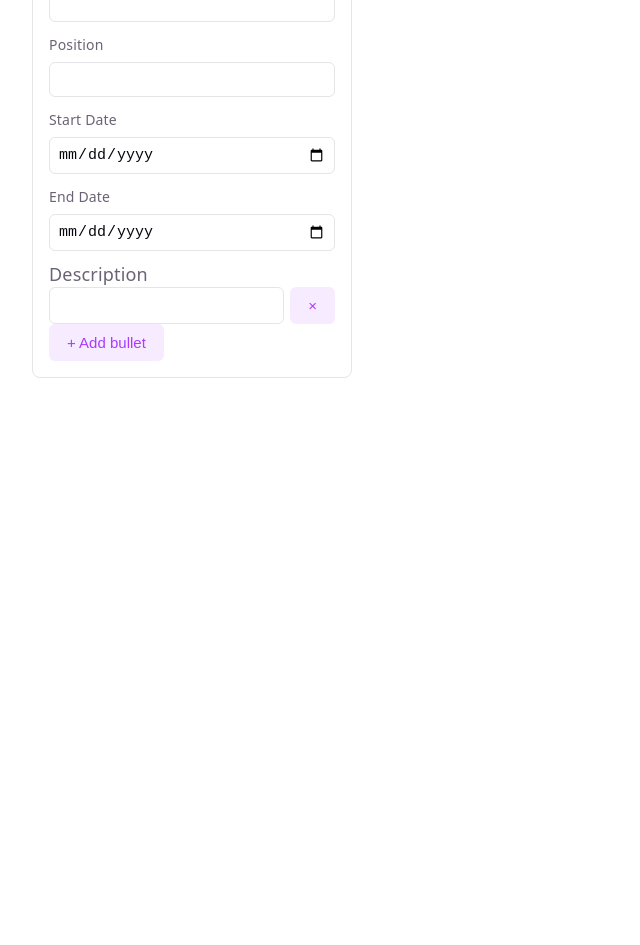
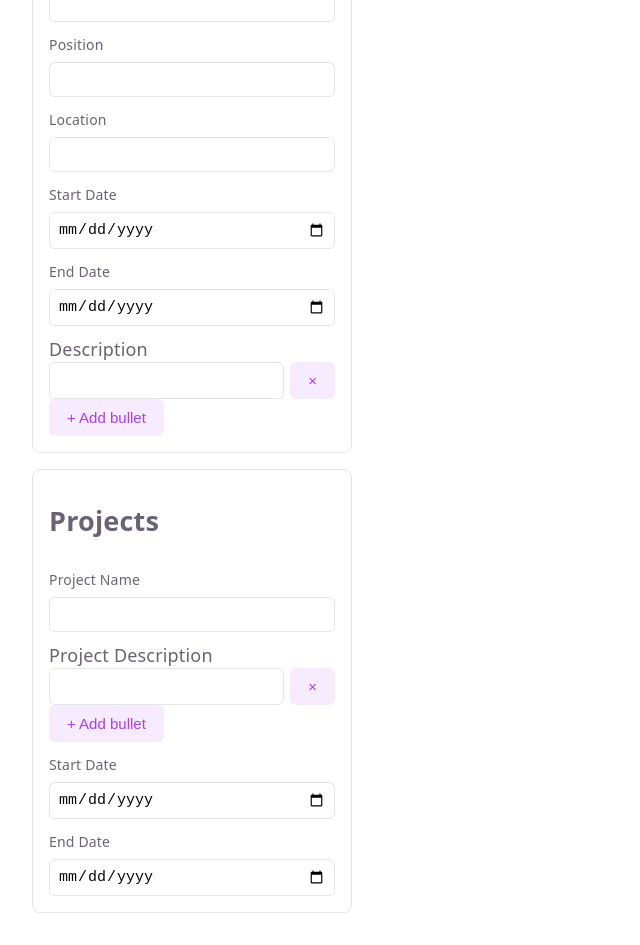
Before and after one commit to naaim04/CV-Application, a React (Vite) app: page / in a window 1280 px wide. Shown: the part 1020-1965 px from the top of the page, without its empty margins (0-640 px from the left). Before the commit the page ends 1430 px from the top, so only its background shows below. Built offline with nearby package versions, Linux system fonts and the light colour scheme.

Commit message:
add projects section

```diff
--- a/src/App.jsx
+++ b/src/App.jsx
@@ -4,75 +4,55 @@ import Resume from './components/Resume'
 import './styles/layout.css'
 
 function App() {
-  // SHARED state: both the form (Sidebar > GeneralInfo) and the display (Resume)
-  // need these, so they live here in the closest common parent — "lifting state up".
-  const [name, setName] = useState('')
-  const [email, setEmail] = useState('')
-  const [phone, setPhone] = useState('')
+  // Each CV section is ONE object of state instead of many loose variables.
+  // This is the "lifting state up" idea, tidied: the whole app's data is these
+  // three objects, and we pass just an object + its setter to each component.
+  const [general, setGeneral] = useState({
+    name: '',
+    email: '',
+    phone: '',
+  })
 
-  // Education fields — same idea, shared between the form and the resume.
-  const [schoolName, setSchoolName] = useState('')
-  const [title, setTitle] = useState('')
-  const [dateStart, setDateStart] = useState('')
-  const [dateEnd, setDateEnd] = useState('')
-  const [location, setLocation] = useState('')
-  // Practical fields — same idea, shared between the form and the resume.
-  const [companyName, setCompanyName] = useState('')
-  const [position, setPosition] = useState('')
-  const [expTasks, setExpTasks] = useState(['']) // a list of bullet points; starts with one empty block
-  const [jobDateStart, setJobDateStart] = useState('')
-  const [jobDateEnd, setJobDateEnd] = useState('')
+  const [education, setEducation] = useState({
+    schoolName: '',
+    title: '',
+    dateStart: '',
+    dateEnd: '',
+    location: '',
+  })
 
+  const [experience, setExperience] = useState({
+    companyName: '',
+    position: '',
+    jobLocation: '',
+    jobDateStart: '',
+    jobDateEnd: '',
+    expTasks: [''], // a list of bullet points; starts with one empty block
+  })
+
+  const [projects, setProjects] = useState({
+    projectName: '',
+    projectDateStart: '',
+    projectDateEnd: '',
+    projTasks: [''], // a list of bullet points; starts with one empty block
+
+  })
 
   return (
     <div className="app">
-      {/* Pass the values DOWN, plus the setter functions DOWN.
-          The inputs will call the setters, which updates state HERE,
-          which re-renders BOTH the sidebar and the resume. */}
+      {/* Pass each section's object DOWN, plus its setter. The forms read from
+          the object and call the setter to update it; the resume just reads. */}
       <Sidebar
-        name={name}
-        email={email}
-        phone={phone}
-        setName={setName}
-        setEmail={setEmail}
-        setPhone={setPhone}
-        schoolName={schoolName}
-        title={title}
-        dateStart={dateStart}
-        dateEnd={dateEnd}
-        setSchoolName={setSchoolName}
-        setTitle={setTitle}
-        setDateStart={setDateStart}
-        setDateEnd={setDateEnd}
-        location={location}
-        setLocation={setLocation}
-        companyName={companyName}
-        position={position}
-        expTasks={expTasks}
-        jobDateStart={jobDateStart}
-        jobDateEnd={jobDateEnd}
-        setCompanyName={setCompanyName}
-        setPosition={setPosition}
-        setExpTasks={setExpTasks}
-        setJobDateStart={setJobDateStart}
-        setJobDateEnd={setJobDateEnd}
+        general={general}
+        setGeneral={setGeneral}
+        education={education}
+        setEducation={setEducation}
+        experience={experience}
+        setExperience={setExperience}
+        projects={projects}
+        setProjects={setProjects}
       />
-      <Resume
-        name={name}
-        email={email}
-        phone={phone}
-        schoolName={schoolName}
-        title={title}
-        dateStart={dateStart}
-        dateEnd={dateEnd}
-        location={location}
-        companyName={companyName}
-        position={position}
-        expTasks={expTasks}
-        jobDateStart={jobDateStart}
-        jobDateEnd={jobDateEnd}
-      />
-      {/* Resume only DISPLAYS, so it gets values — no setters. */}
+      <Resume general={general} education={education} experience={experience} projects={projects}  />
     </div>
   )
 }
--- a/src/components/EducationalInfo.jsx
+++ b/src/components/EducationalInfo.jsx
@@ -1,25 +1,18 @@
 import { useState } from 'react'
 
-// Mirrors GeneralInfo: receives the shared education values + setters from App
-// (through Sidebar). Fields are controlled inputs, so typing updates App's
-// state and the Resume live.
-function EducationalInfo({
-  schoolName,
-  title,
-  dateStart,
-  dateEnd,
-  setSchoolName,
-  setTitle,
-  setDateStart,
-  setDateEnd,
-  location,
-  setLocation,
-}) {
+// Receives the `education` object and its setter from App (through Sidebar).
+function EducationalInfo({ education, setEducation }) {
   const [isEditing, setIsEditing] = useState(true)
 
   function handleSubmit(e) {
-    e.preventDefault() // stop the browser from reloading the page on submit
+    e.preventDefault()
     setIsEditing(false)
+  }
+
+  // Same one-handler pattern as GeneralInfo: input `name` picks the field.
+  function handleChange(e) {
+    const { name, value } = e.target
+    setEducation({ ...education, [name]: value })
   }
 
   if (isEditing) {
@@ -30,43 +23,47 @@ function EducationalInfo({
           School Name
           <input
             type="text"
-            value={schoolName}
-            onChange={(e) => setSchoolName(e.target.value)}
+            name="schoolName"
+            value={education.schoolName}
+            onChange={handleChange}
           />
         </label>
         <label>
           Title
           <input
             type="text"
-            value={title}
-            onChange={(e) => setTitle(e.target.value)}
+            name="title"
+            value={education.title}
+            onChange={handleChange}
           />
         </label>
         <label>
           Start Date
           <input
             type="date"
-            value={dateStart}
-            onChange={(e) => setDateStart(e.target.value)}
+            name="dateStart"
+            value={education.dateStart}
+            onChange={handleChange}
           />
         </label>
         <label>
           End Date
           <input
             type="date"
-            value={dateEnd}
-            onChange={(e) => setDateEnd(e.target.value)}
+            name="dateEnd"
+            value={education.dateEnd}
+            onChange={handleChange}
           />
         </label>
         <label>
           Location
           <input
             type="text"
-            value={location}
-            onChange={(e) => setLocation(e.target.value)}
+            name="location"
+            value={education.location}
+            onChange={handleChange}
           />
         </label>
-
       </form>
     )
   }
--- a/src/components/GeneralInfo.jsx
+++ b/src/components/GeneralInfo.jsx
@@ -1,20 +1,22 @@
 import { useState } from 'react'
 
-// This component receives the shared values + setters from App (via Sidebar).
-function GeneralInfo({ name, email, phone, setName, setEmail, setPhone }) {
-  // LOCAL state: only THIS box cares whether it's showing inputs or read-only
-  // text. Nothing else needs it, so it stays here instead of being lifted.
+// Receives the `general` object and its setter from App (through Sidebar).
+function GeneralInfo({ general, setGeneral }) {
   const [isEditing, setIsEditing] = useState(true)
 
   function handleSubmit(e) {
     e.preventDefault() // stop the browser from reloading the page on submit
-    setIsEditing(false) // collapse this section to read-only text
+    setIsEditing(false)
   }
 
-  // EDIT MODE: show the input fields.
-  // Each input is "controlled": its value comes from state (value={name}),
-  // and every keystroke calls the setter (onChange). Because that state lives
-  // in App, typing here also updates the Resume live.
+  // ONE handler for every field. The input's `name` attribute says which key
+  // to change; { ...general, [name]: value } copies the object and overwrites
+  // just that one field.
+  function handleChange(e) {
+    const { name, value } = e.target
+    setGeneral({ ...general, [name]: value })
+  }
+
   if (isEditing) {
     return (
       <form className="section" onSubmit={handleSubmit}>
@@ -23,30 +25,32 @@ function GeneralInfo({ name, email, phone, setName, setEmail, setPhone }) {
           Name
           <input
             type="text"
-            value={name}
-            onChange={(e) => setName(e.target.value)}
+            name="name"
+            value={general.name}
+            onChange={handleChange}
           />
         </label>
         <label>
           Email
           <input
             type="email"
-            value={email}
-            onChange={(e) => setEmail(e.target.value)}
+            name="email"
+            value={general.email}
+            onChange={handleChange}
           />
         </label>
         <label>
           Phone
           <input
             type="tel"
-            value={phone}
-            onChange={(e) => setPhone(e.target.value)}
+            name="phone"
+            value={general.phone}
+            onChange={handleChange}
           />
         </label>
       </form>
     )
   }
-
 }
 
 export default GeneralInfo
--- a/src/components/PracticalInfo.jsx
+++ b/src/components/PracticalInfo.jsx
@@ -1,28 +1,38 @@
 import { useState } from 'react'
 
-function PracticalInfo({companyName, position, jobDateStart, jobDateEnd, setCompanyName, setPosition, setJobDateStart, setJobDateEnd, expTasks, setExpTasks}) {
+// Receives the `experience` object and its setter from App (through Sidebar).
+function PracticalInfo({ experience, setExperience }) {
   const [isEditing, setIsEditing] = useState(true)
 
   function handleSubmit(e) {
-        e.preventDefault() // stop the browser from reloading the page on submit
+    e.preventDefault()
     setIsEditing(false)
   }
 
-    // Change ONE bullet (the one at `index`), keeping all the others.
-    // .map builds a brand-new array — we never edit the old one directly.
-    function updateTask(index, value) {
-        setExpTasks(expTasks.map((task, i) => (i === index ? value : task)))
+  // One handler for the simple text/date fields.
+  function handleChange(e) {
+    const { name, value } = e.target
+    setExperience({ ...experience, [name]: value })
   }
 
-    // Add a new empty bullet to the end of the list.
-    // [...expTasks, ''] = "all the current items, plus one more empty string".
-    function addTask() {
-        setExpTasks([...expTasks, ''])
+  // expTasks is an ARRAY living inside the experience object, so each helper
+  // rebuilds the array AND wraps it back into a fresh experience object.
+  function updateTask(index, value) {
+    setExperience({
+      ...experience,
+      expTasks: experience.expTasks.map((task, i) => (i === index ? value : task)),
+    })
   }
 
-    // Remove the bullet at `index`. .filter keeps every item EXCEPT that one.
+  function addTask() {
+    setExperience({ ...experience, expTasks: [...experience.expTasks, ''] })
+  }
+
   function removeTask(index) {
-        setExpTasks(expTasks.filter((task, i) => i !== index))
+    setExperience({
+      ...experience,
+      expTasks: experience.expTasks.filter((_, i) => i !== index),
+    })
   }
 
   if (isEditing) {
@@ -33,46 +43,56 @@ function PracticalInfo({companyName, position, jobDateStart, jobDateEnd, setComp
           Company Name
           <input
             type="text"
-                        value={companyName}
-                        onChange={(e) => setCompanyName(e.target.value)}
+            name="companyName"
+            value={experience.companyName}
+            onChange={handleChange}
           />
         </label>
         <label>
           Position
           <input
             type="text"
-                        value={position}
-                        onChange={(e) => setPosition(e.target.value)}
+            name="position"
+            value={experience.position}
+            onChange={handleChange}
+          />
+        </label>
+        <label>
+          Location
+          <input
+            type="text"
+            name="jobLocation"
+            value={experience.jobLocation}
+            onChange={handleChange}
           />
         </label>
         <label>
           Start Date
           <input
             type="date"
-                        value={jobDateStart}
-                        onChange={(e) => setJobDateStart(e.target.value)}
+            name="jobDateStart"
+            value={experience.jobDateStart}
+            onChange={handleChange}
           />
         </label>
         <label>
           End Date
           <input
             type="date"
-                        value={jobDateEnd}
-                        onChange={(e) => setJobDateEnd(e.target.value)}
+            name="jobDateEnd"
+            value={experience.jobDateEnd}
+            onChange={handleChange}
           />
         </label>
         <div className="expTasks">
           Description
-                    {/* One input block per item in the expTasks array.
-                        `index` is the item's position (0, 1, 2...). */}
-                    {expTasks.map((task, index) => (
+          {experience.expTasks.map((task, index) => (
             <div className="task-row" key={index}>
               <input
                 type="text"
                 value={task}
                 onChange={(e) => updateTask(index, e.target.value)}
               />
-                            {/* type="button" so it does NOT submit the form */}
               <button type="button" onClick={() => removeTask(index)}>
                 ×
               </button>
@@ -85,7 +105,6 @@ function PracticalInfo({companyName, position, jobDateStart, jobDateEnd, setComp
       </form>
     )
   }
-
 }
 
 export default PracticalInfo
--- a/src/components/ProjectsInfo.jsx
+++ b/src/components/ProjectsInfo.jsx
@@ -0,0 +1,93 @@
+import { useState } from 'react'
+
+// Receives the `projects` object and its setter from App (through Sidebar).
+function ProjectsInfo({ projects, setProjects }) {
+  const [isEditing, setIsEditing] = useState(true)
+
+  function handleSubmit(e) {
+    e.preventDefault()
+    setIsEditing(false)
+  }
+
+  // One handler for the simple text/date fields.
+  function handleChange(e) {
+    const { name, value } = e.target
+    setProjects({ ...projects, [name]: value })
+  }
+
+  // projTasks is an ARRAY inside the projects object — same helper pattern as
+  // PracticalInfo's expTasks: rebuild the array, then wrap it back in a fresh
+  // projects object.
+  function updateTask(index, value) {
+    setProjects({
+      ...projects,
+      projTasks: projects.projTasks.map((task, i) => (i === index ? value : task)),
+    })
+  }
+
+  function addTask() {
+    setProjects({ ...projects, projTasks: [...projects.projTasks, ''] })
+  }
+
+  function removeTask(index) {
+    setProjects({
+      ...projects,
+      projTasks: projects.projTasks.filter((_, i) => i !== index),
+    })
+  }
+
+  if (isEditing) {
+    return (
+      <form className="section" onSubmit={handleSubmit}>
+        <h2>Projects</h2>
+        <label>
+          Project Name
+          <input
+            type="text"
+            name="projectName"
+            value={projects.projectName}
+            onChange={handleChange}
+          />
+        </label>
+        <div className="expTasks">
+          Project Description
+          {projects.projTasks.map((task, index) => (
+            <div className="task-row" key={index}>
+              <input
+                type="text"
+                value={task}
+                onChange={(e) => updateTask(index, e.target.value)}
+              />
+              <button type="button" onClick={() => removeTask(index)}>
+                ×
+              </button>
+            </div>
+          ))}
+          <button type="button" onClick={addTask}>
+            + Add bullet
+          </button>
+        </div>
+        <label>
+          Start Date
+          <input
+            type="date"
+            name="projectDateStart"
+            value={projects.projectDateStart}
+            onChange={handleChange}
+          />
+        </label>
+        <label>
+          End Date
+          <input
+            type="date"
+            name="projectDateEnd"
+            value={projects.projectDateEnd}
+            onChange={handleChange}
+          />
+        </label>
+      </form>
+    )
+  }
+}
+
+export default ProjectsInfo
--- a/src/components/Sidebar.jsx
+++ b/src/components/Sidebar.jsx
@@ -1,74 +1,26 @@
 import GeneralInfo from './GeneralInfo'
 import EducationalInfo from './EducationalInfo'
 import PracticalInfo from './PracticalInfo'
+import ProjectsInfo from './ProjectsInfo'
 
-// Sidebar owns NO state. It's just a container that arranges the form
-// components and passes props straight through to them ("prop drilling").
+// Sidebar owns NO state. It just hands each section's object + setter to the
+// right form component. Notice how short the prop list is now (6 vs ~25).
 function Sidebar({
-  name,
-  email,
-  phone,
-  setName,
-  setEmail,
-  setPhone,
-  schoolName,
-  title,
-  dateStart,
-  dateEnd,
-  setSchoolName,
-  setTitle,
-  setDateStart,
-  setDateEnd,
-  location,
-  setLocation,
-  companyName,
-  position,
-  expTasks,
-  jobDateStart,
-  jobDateEnd,
-  setCompanyName,
-  setPosition,
-  setExpTasks,
-  setJobDateStart,
-  setJobDateEnd,
+  general,
+  setGeneral,
+  education,
+  setEducation,
+  experience,
+  setExperience,
+  projects,
+  setProjects,
 }) {
   return (
     <aside className="sidebar">
-      <GeneralInfo
-        name={name}
-        email={email}
-        phone={phone}
-        setName={setName}
-        setEmail={setEmail}
-        setPhone={setPhone}
-      />
-
-      <EducationalInfo
-        schoolName={schoolName}
-        title={title}
-        dateStart={dateStart}
-        dateEnd={dateEnd}
-        setSchoolName={setSchoolName}
-        setTitle={setTitle}
-        setDateStart={setDateStart}
-        setDateEnd={setDateEnd}
-        location={location}
-        setLocation={setLocation}
-      />
-
-      <PracticalInfo
-        companyName={companyName}
-        position={position}
-        expTasks={expTasks}
-        jobDateStart={jobDateStart}
-        jobDateEnd={jobDateEnd}
-        setCompanyName={setCompanyName}
-        setPosition={setPosition}
-        setExpTasks={setExpTasks}
-        setJobDateStart={setJobDateStart}
-        setJobDateEnd={setJobDateEnd}
-      />
-
+      <GeneralInfo general={general} setGeneral={setGeneral} />
+      <EducationalInfo education={education} setEducation={setEducation} />
+      <PracticalInfo experience={experience} setExperience={setExperience} />
+      <ProjectsInfo projects={projects} setProjects={setProjects} />
     </aside>
   )
 }
```
Also changed, not shown: src/components/Resume.jsx (+44 -34 lines). Lines whose indentation alone changed are shown as unchanged.
